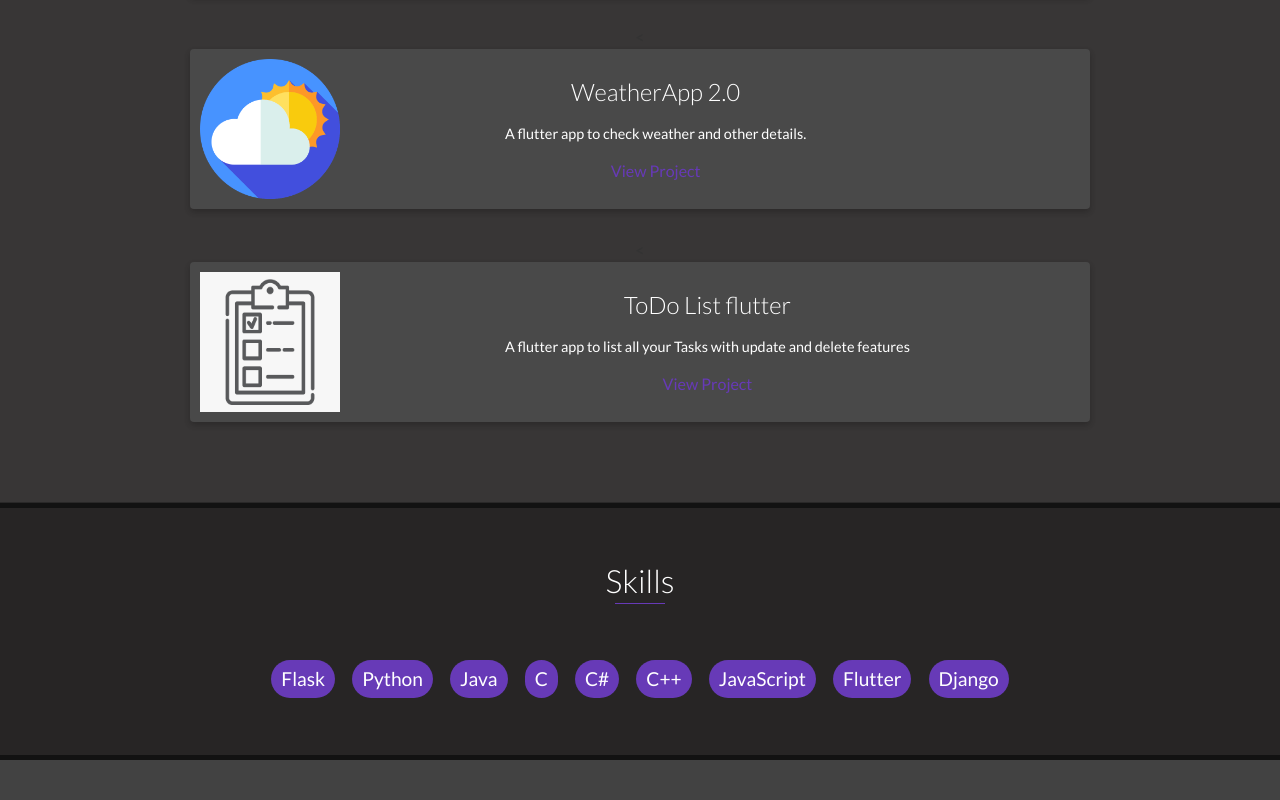
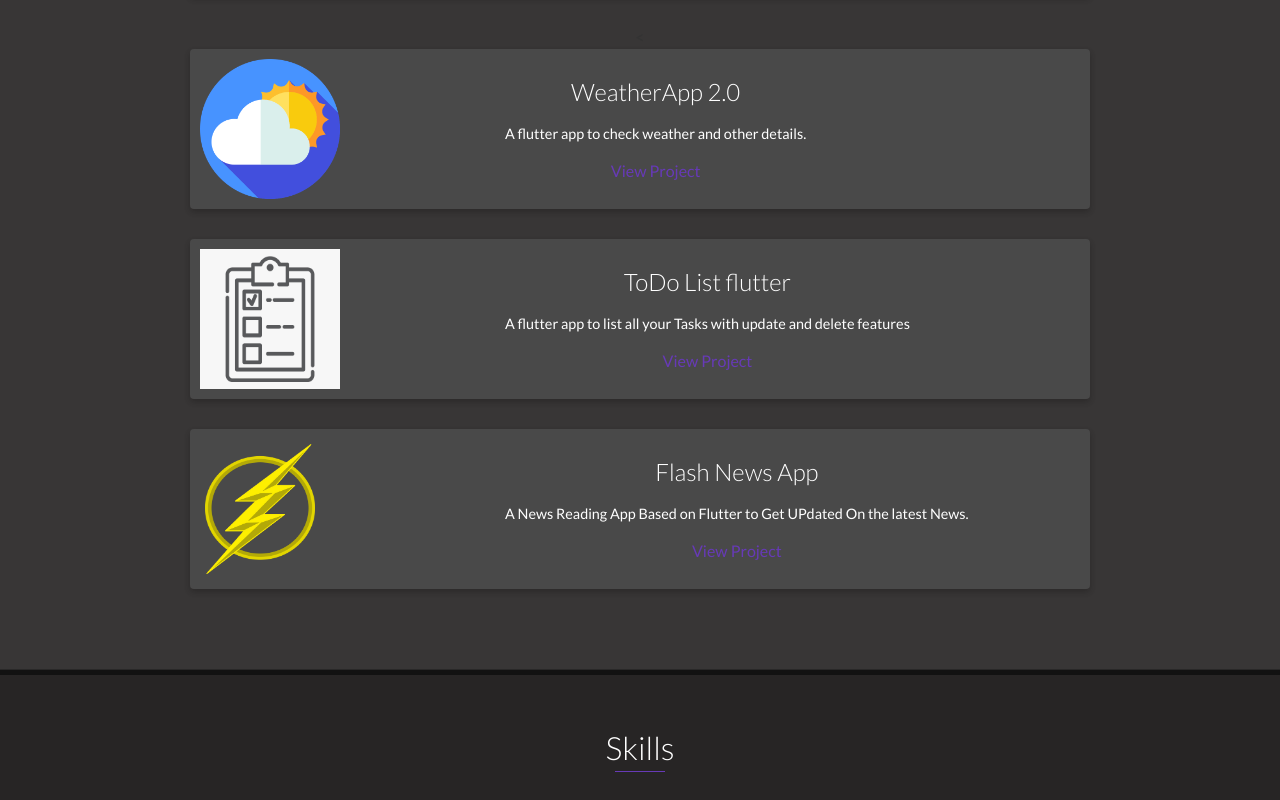
Before and after one commit to Omk4r-san/Omk4r-san.github.io, a website: page index.html in a window 1280 px wide. Shown: the part 2578-3378 px from the top of the page. Drawn offline with nearby package versions, Linux system fonts and the light colour scheme.

Commit message:
UI changed

```diff
--- a/index.html
+++ b/index.html
@@ -206,7 +206,7 @@
                     <!-- End .project-info -->
                 </div>
                 <!-- End .project -->
-                 <
+
 
                 <div class="project shadow-large">
                     <div class="project-image">
@@ -217,6 +217,21 @@
                         <h3>ToDo List flutter</h3>
                         <p>
                             A flutter app to list all your Tasks with update and delete features
+                        </p>
+                        <a href="https://github.com/Omk4r-san/To-Do-App" class="view-pro">View Project</a>
+                    </div>
+                    <!-- End .project-info -->
+
+                </div>
+                <div class="project shadow-large">
+                    <div class="project-image">
+                        <img src="images/Flash.png" height="160", width="140" style="padding: 15px;" />
+                    </div>
+                    <!-- End .project-image -->
+                    <div class="project-info">
+                        <h3>Flash News App</h3>
+                        <p>
+                            A News Reading App Based on Flutter to Get UPdated On the latest News.
                         </p>
                         <a href="https://github.com/Omk4r-san/To-Do-App" class="view-pro">View Project</a>
                     </div>
```
Also changed, not shown: images/Flash.png (added).
